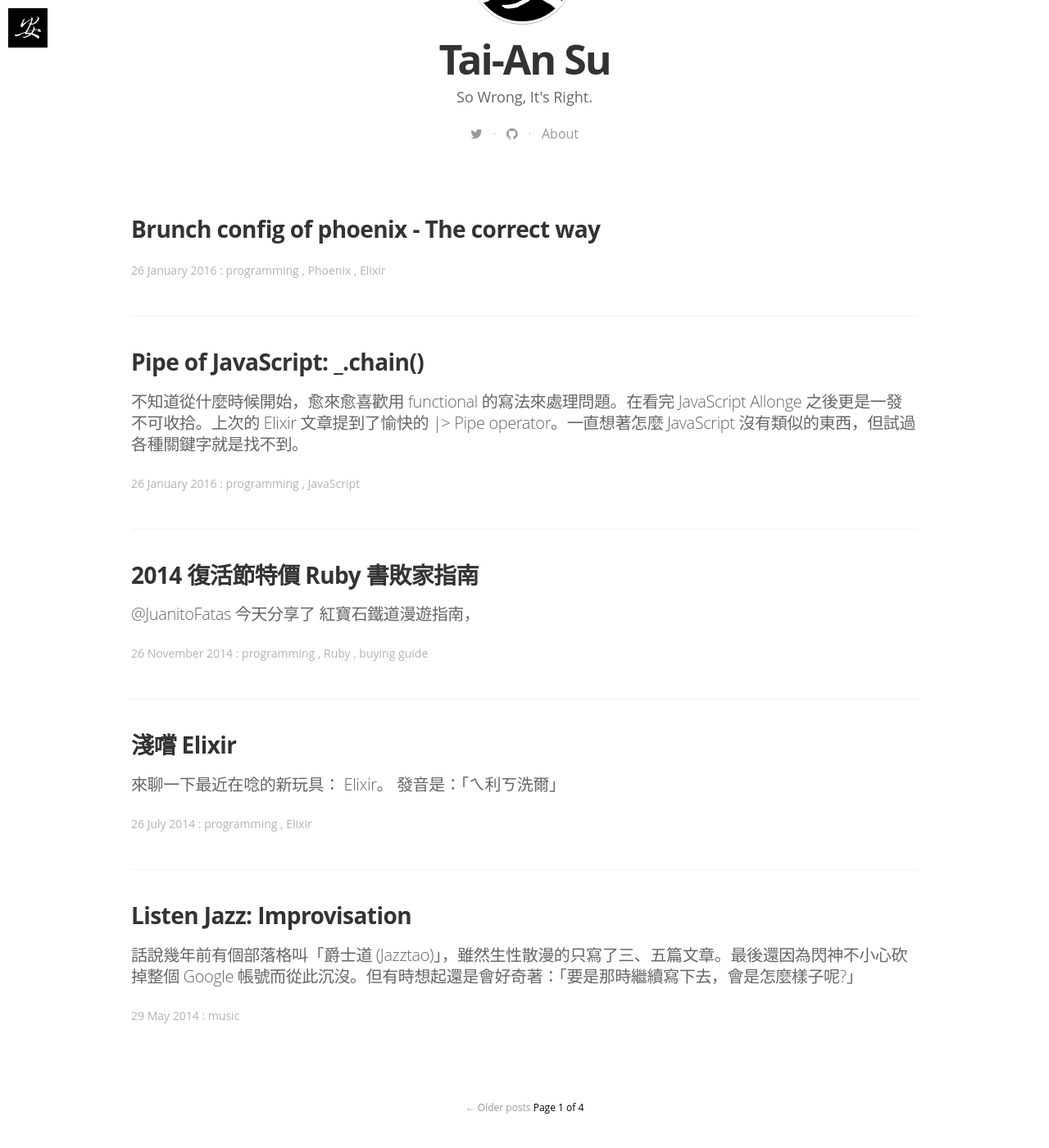
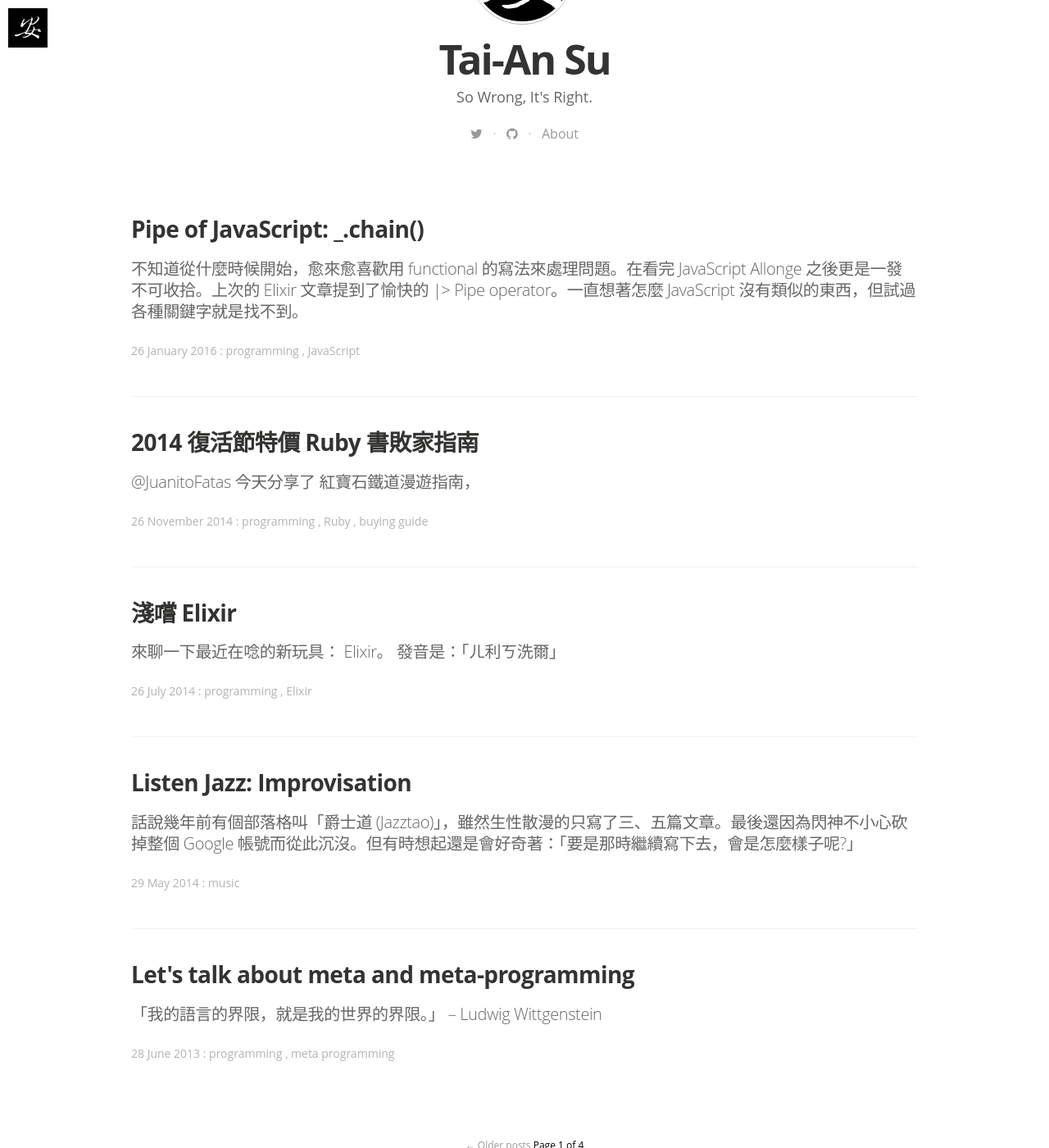
Before and after one commit to taiansu/blog, a Jekyll site: the page built from index.html, in a window 1280 px wide and 1400 px high, scrolled down 487 px. Shown: the whole window at 82% size. Built offline with Jekyll 4.4.1, drawn with Linux system fonts in a browser that asks for light colours; nearby versions of some CDN libraries; some web fonts are replaced; the list of posts is cut into pages by our own code.

Commit message:
Fix posts

```diff
--- a/_posts/2014-07-26-a_sip_of_elixir.markdown
+++ b/_posts/2014-07-26-a_sip_of_elixir.markdown
@@ -5,7 +5,7 @@
 tags: [programming, Elixir]
 ---
 來聊一下最近在唸的新玩具： [Elixir](http://elixir-lang.org)。
-發音是：「ㄟ利ㄎ洗爾」
+發音是：「ㄦ利ㄎ洗爾」
 
 # Why Elixir
 是說去年底 Peepcode 還活著的時候有出過一集 Elixir 的教學。我一直蠻仰慕這個寫出這本厲害的 [Craft Rails Applications](http://pragprog.com/book/jvrails2/crafting-rails-applications) 的作者 [José Valim](https://twitter.com/josevalim) ，但是這影片一直在 stack 的最底端沒機會去看。( 話說 José 是巴西人，回頭去看影片，一直會聽到小舌音的 "ㄟ赫爾"，要仔細聽前後文才發現是 "error"。)
--- a/_posts/2016-10-22-brunch-config-of-phoenix.md
+++ /dev/null
@@ -1,9 +0,0 @@
----
-layout: post
-title: Brunch config of phoenix - The correct way
-date: 2016-01-26 23:45
-comments: true
-tags: [programming, Phoenix, Elixir]
-image: /assets/post_img/2016-10-22-brunch-config-of-phoenix/brunch.jpeg
-image: /assets/post_img/2016-10-22-brunch-config-of-phoenix/brunch-mobile.jpeg
----
```
